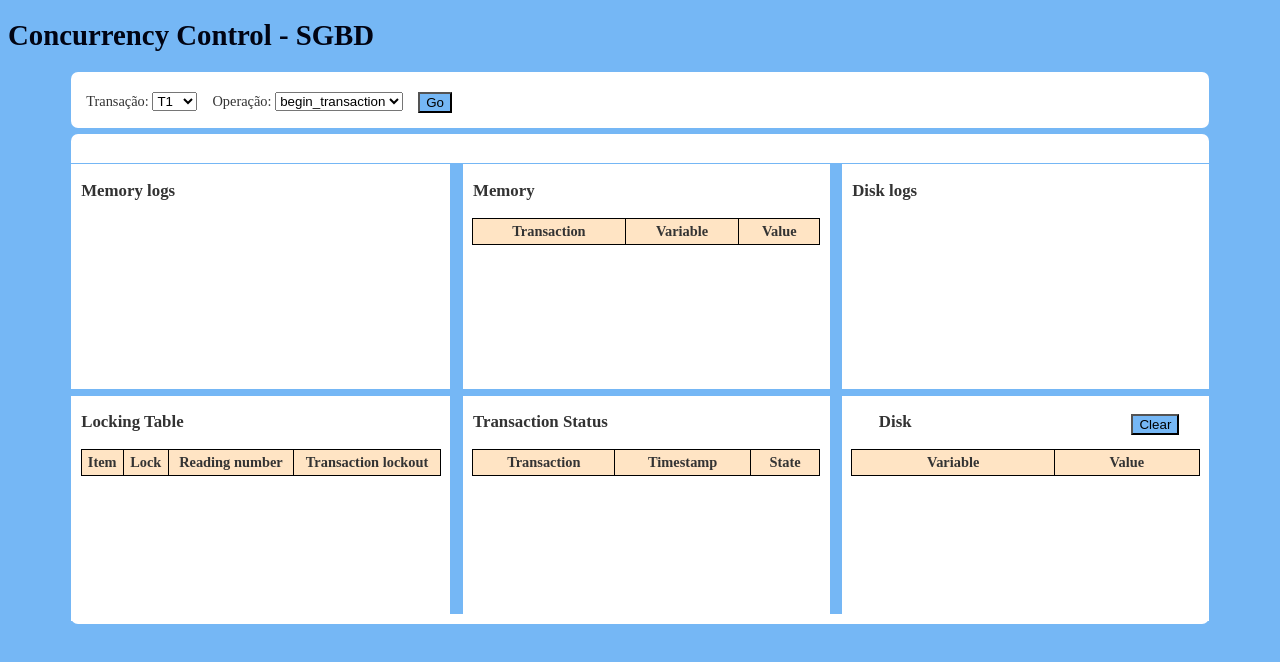
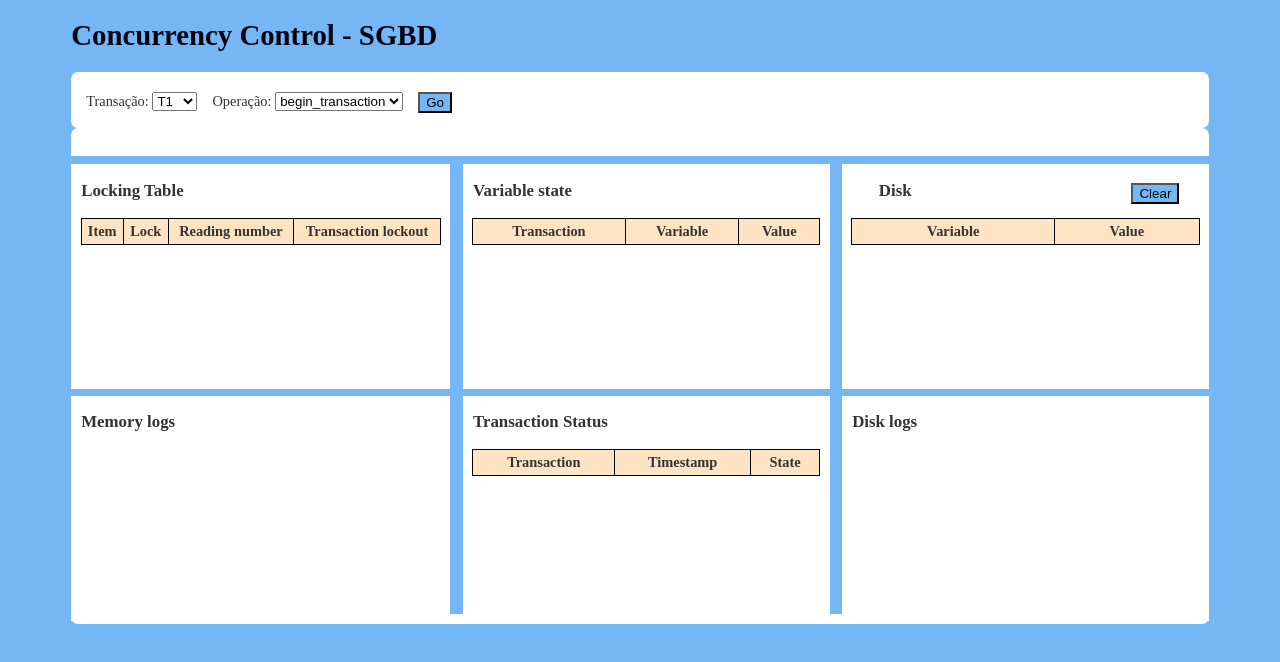
Before and after one commit to mailtonfcarvalho/db-02, a website: page index.html in a window 1280 px wide. Shown: the top 662 px of the page. Drawn offline with nearby package versions, Linux system fonts and the light colour scheme.

Commit message:
update html

```diff
--- a/index.html
+++ b/index.html
@@ -86,40 +86,6 @@
         </header>
 
        <main>
-            <div class="panel1">
-                    <div class="col">
-                            <h3>Memory logs</h3>
-                        </div>
-
-                    <div id="logs">
-
-                    </div>
-            </div>
-
-            <div class="panel2">
-                <div class="col">
-                    <h3>Memory</h3>
-                </div>
-
-                <table>
-                    <thead>
-                        <tr>
-                            <th>Transaction</th>
-                            <th>Variable</th>
-                            <th>Value</th>
-                        </tr>
-                    </thead>
-                    <tbody id="memory"></tbody>
-                </table>
-            </div>
-
-            <div class="panel3">
-                <div class="col">
-                    <h3>Disk logs</h3>
-                </div>
-                <div id="logs-disk"></div>
-            </div>
-
             <div class="panel4">
                 <div class="col">
                     <h3>Locking Table</h3>
@@ -138,23 +104,22 @@
                 </table>
             </div>
 
-             <div class="panel5">
+            <div class="panel2">
                 <div class="col">
-                    <h3>Transaction Status</h3>
+                    <h3>Variable state</h3>
                 </div>
 
                 <table>
                     <thead>
                         <tr>
                             <th>Transaction</th>
-                            <th>Timestamp</th>
-                            <th>State</th>
+                            <th>Variable</th>
+                            <th>Value</th>
                         </tr>
                     </thead>
-                    <tbody id="transaction"></tbody>
+                    <tbody id="memory"></tbody>
                 </table>
             </div>
-
             <div class="panel6">
                     <div>
                          <div class="d">
@@ -176,6 +141,42 @@
                      </table>
                  </div>
 
+            <div class="panel1">
+                <div class="col">
+                    <h3>Memory logs</h3>
+                </div>
+
+                <div class="scroll">
+                    <div id="logs"></div>
+                </div>
+        </div>
+
+             <div class="panel5">
+                <div class="col">
+                    <h3>Transaction Status</h3>
+                </div>
+
+                <table>
+                    <thead>
+                        <tr>
+                            <th>Transaction</th>
+                            <th>Timestamp</th>
+                            <th>State</th>
+                        </tr>
+                    </thead>
+                    <tbody id="transaction"></tbody>
+                </table>
+            </div>
+
+            <div class="panel3">
+                    <div class="col">
+                        <h3>Disk logs</h3>
+                    </div>
+                    <div class="scroll">
+                        <div id="logs-disk"></div>
+                    </div>
+
+                </div>
        </main>
        <footer>
 
--- a/styles.css
+++ b/styles.css
@@ -26,6 +26,7 @@ footer{
   border-radius:0px 0px 7px 7px;
 }
 .titulo {
+  margin-left: 5%;
  color: rgb(1, 4, 19);
 }
 .panel0 {
@@ -39,9 +40,8 @@ footer{
 .panel7 {
   background:white;
   position: relative;
-  margin-top: 0.5%;
   width: 90%;
-  height: 37%;
+  height: 35%;
   border-radius:7px 7px 0px 0px;
 }
 /* Memory logs */
@@ -51,7 +51,7 @@ footer{
   float:left;
   width: 30%;
   height: 50%;
-  overflow:auto;
+  margin-top: 0.5%;
 }
 .panel2 {
   background: white;
@@ -71,6 +71,7 @@ footer{
   height: 50%;
   height: 50%;
   margin-left: 1%;
+  margin-top: 0.5%;
   overflow:auto;
 }
 /* Locking Table */
@@ -80,7 +81,6 @@ footer{
   float:left;
   width: 30%;
   height: 50%;
-  margin-top: 0.5%;
   overflow:auto;
 }
 /* Transaction Status  */
@@ -102,7 +102,6 @@ footer{
   width: 29%;
   height: 50%;
   margin-left: 1%;
-  margin-top: 0.5%;
   overflow:auto;
 }
 table {
@@ -163,3 +162,9 @@ th, td {
   margin-left: 60%;
   margin-top: 5%;
 }
+.scroll{
+  position: relative;
+  width: 100%;
+  height: 75%;
+  overflow:auto;
+}
```
Lines whose indentation alone changed are shown as unchanged.
